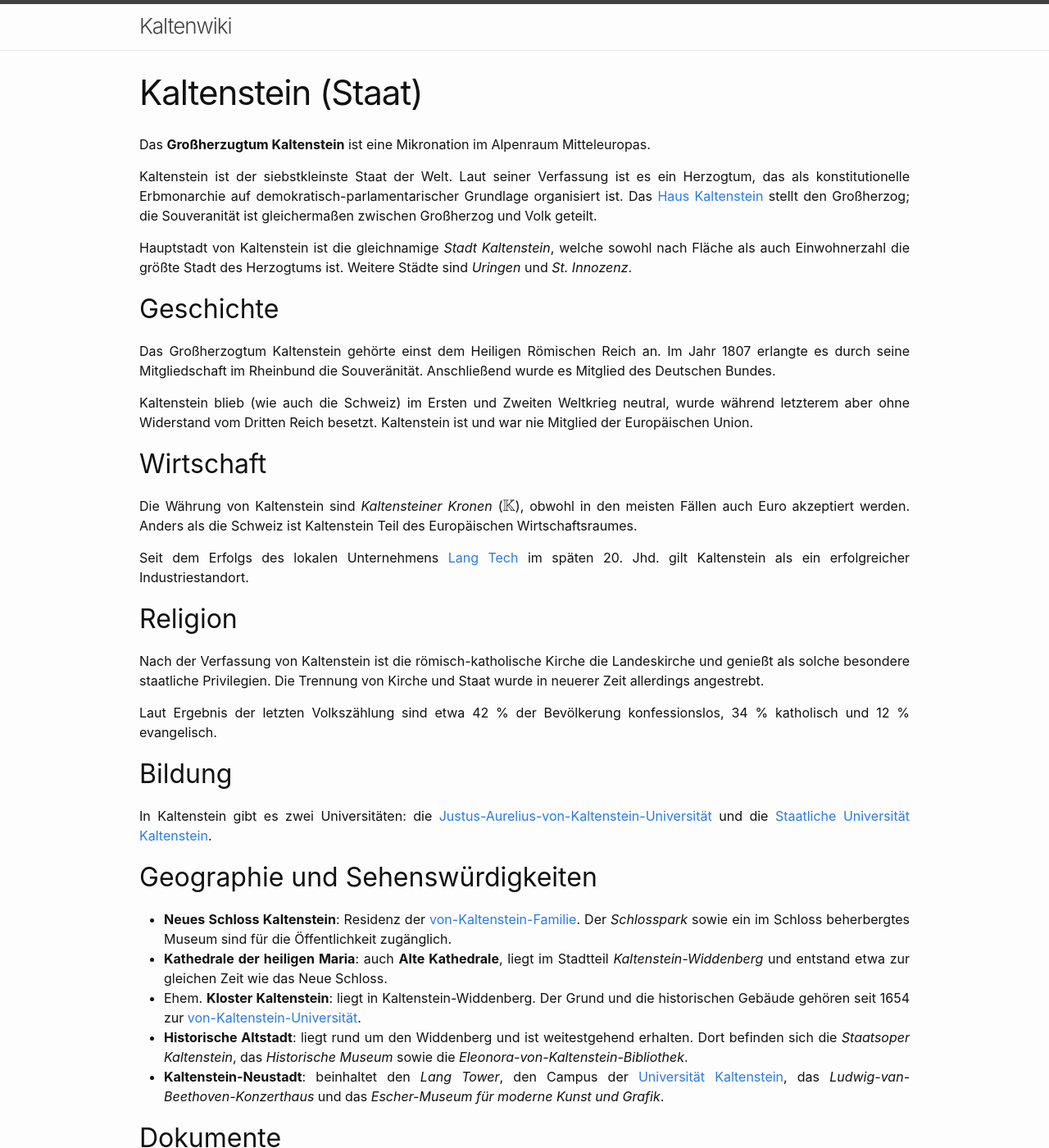
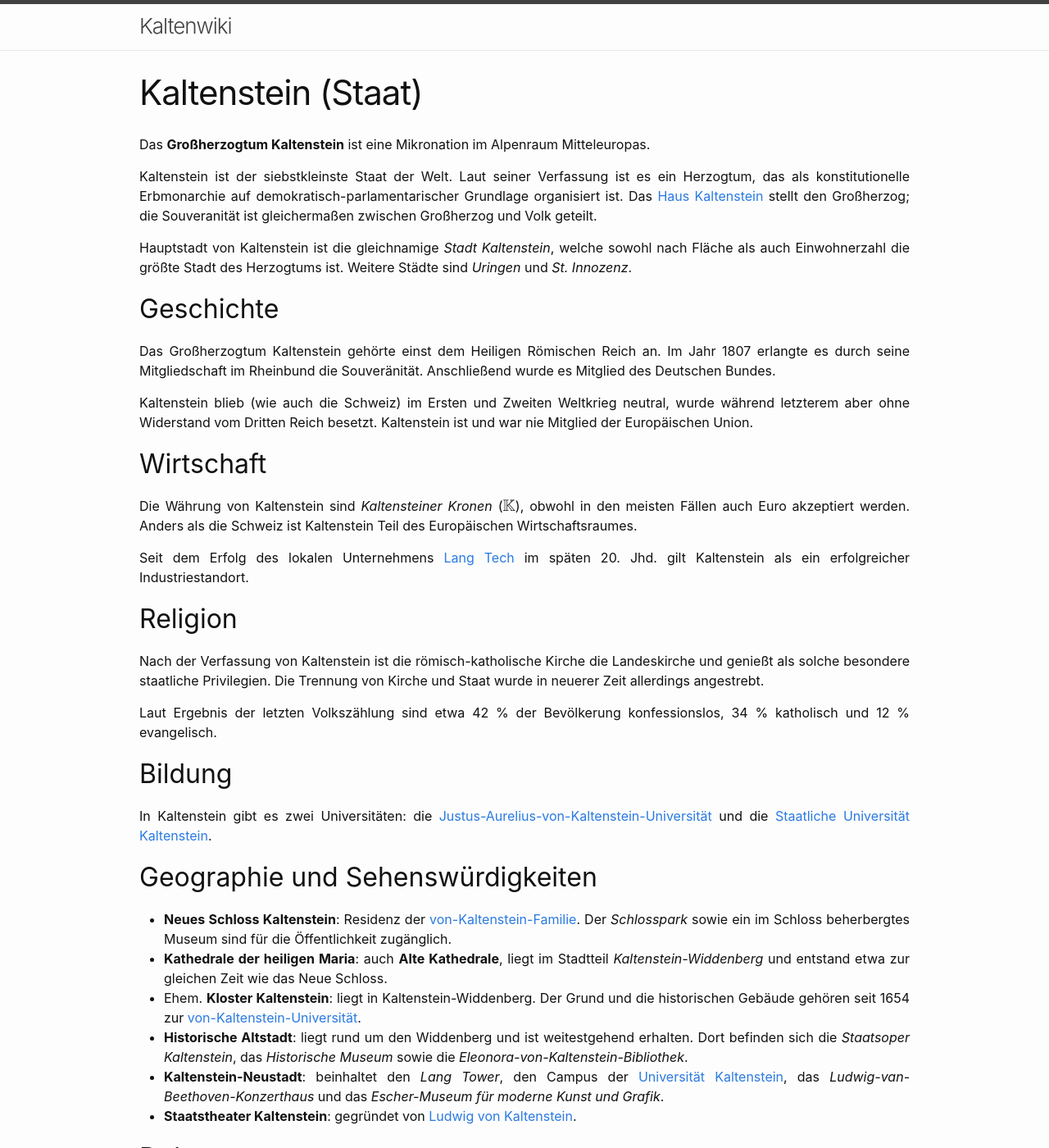
Before and after one commit to PSchwahn/kaltenwiki, a Jekyll site: the page built from _kaltenwiki/kaltenstein.md, in a window 1280 px wide and 1400 px high. Shown: the whole window at 82% size. Built offline with Jekyll 4.4.1, drawn with Linux system fonts in a browser that asks for light colours; some web fonts are replaced.

Commit message:
personen und so

```diff
--- a/_kaltenwiki/kaltenstein.md
+++ b/_kaltenwiki/kaltenstein.md
@@ -3,7 +3,7 @@ layout: page
 title: Kaltenstein (Staat)
 ---
 
-Das **Großherzugtum Kaltenstein** ist eine Mikronation im Alpenraum Mitteleuropas.
+Das **Großherzogtum Kaltenstein** ist eine Mikronation im Alpenraum Mitteleuropas.
 
 Kaltenstein ist der siebstkleinste Staat der Welt. Laut seiner Verfassung ist es ein Herzogtum, das als konstitutionelle Erbmonarchie auf demokratisch-parlamentarischer Grundlage organisiert ist. Das [Haus Kaltenstein]({{ "kaltenwiki/von_kaltenstein" | relative_url }}) stellt den Großherzog; die Souveranität ist gleichermaßen zwischen Großherzog und Volk geteilt.
 
@@ -19,7 +19,7 @@ Kaltenstein blieb (wie auch die Schweiz) im Ersten und Zweiten Weltkrieg neutral
 
 Die Währung von Kaltenstein sind *Kaltensteiner Kronen* ($$\mathbb{K}$$), obwohl in den meisten Fällen auch Euro akzeptiert werden. Anders als die Schweiz ist Kaltenstein Teil des Europäischen Wirtschaftsraumes.
 
-Seit dem Erfolgs des lokalen Unternehmens [Lang Tech]({{ "kaltenwiki/lang_tech" | relative_url }}) im späten 20. Jhd. gilt Kaltenstein als ein erfolgreicher Industriestandort.
+Seit dem Erfolg des lokalen Unternehmens [Lang Tech]({{ "kaltenwiki/lang_tech" | relative_url }}) im späten 20. Jhd. gilt Kaltenstein als ein erfolgreicher Industriestandort.
 
 ## Religion
 
@@ -38,7 +38,7 @@ In Kaltenstein gibt es zwei Universitäten: die [Justus-Aurelius-von-Kaltenstein
 * Ehem. **Kloster Kaltenstein**: liegt in Kaltenstein-Widdenberg. Der Grund und die historischen Gebäude gehören seit 1654 zur [von-Kaltenstein-Universität]({{ "kaltenwiki/vk_uni" | relative_url }}).
 * **Historische Altstadt**: liegt rund um den Widdenberg und ist weitestgehend erhalten. Dort befinden sich die *Staatsoper Kaltenstein*, das *Historische Museum* sowie die *Eleonora-von-Kaltenstein-Bibliothek*.
 * **Kaltenstein-Neustadt**: beinhaltet den *Lang Tower*, den Campus der [Universität Kaltenstein]({{ "kaltenwiki/uni_kaltenstein" | relative_url }}), das *Ludwig-van-Beethoven-Konzerthaus* und das *Escher-Museum für moderne Kunst und Grafik*.
-
+* **Staatstheater Kaltenstein**: gegründet von [Ludwig von Kaltenstein]({{ "kaltenwiki/von_kaltenstein" | relative_url }}).
 
 ## Dokumente
 
--- a/index.markdown
+++ b/index.markdown
@@ -6,9 +6,11 @@ Willkommen im offiziellen Wiki zum Pen&Paper-Setting **Kaltenstein**.
 
 Liste aller Artikel:
 
+<ul>
 {% for x in site.kaltenwiki %}
-* [{{ x.title }}]({{ x.url | relative_url }})
+<li> <a href="{{ x.url | relative_url }}">{{ x.title }}</a> </li>
 {% endfor %}
+</ul>
 
 Styleguide für Mitwirkende:
 * **Fett** ist für Definitionen: Der Begriff, um den es auf der jeweiligen Seite geht; seine Synonyme/Aliase; Unterbegriffe, die auf dieser Seite eingeführt werden.
```
Also changed, not shown: _kaltenwiki/apophis.md (+1 -1 lines), _kaltenwiki/freddie.md (added, +20 -0 lines), _kaltenwiki/lirk.md (added, +22 -0 lines), _kaltenwiki/maria.md (added, +12 -0 lines), _kaltenwiki/prekrasnaya.md (+2 -0 lines), _kaltenwiki/sharon.md (added, +14 -0 lines), _kaltenwiki/theresa.md (added, +16 -0 lines), _kaltenwiki/uhr.md (added, +14 -0 lines), _kaltenwiki/von_kaltenstein.md (+1 -0 lines), 2 other files.
